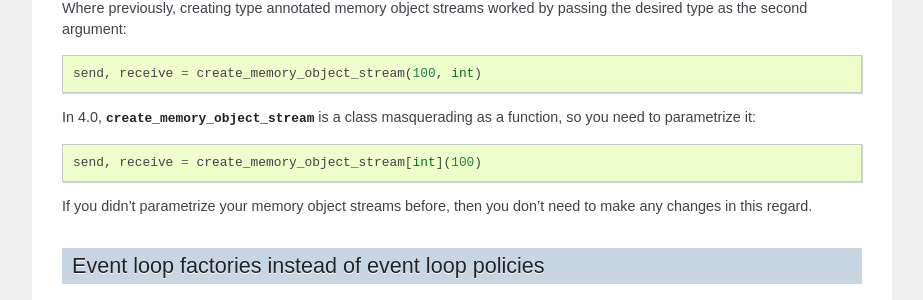
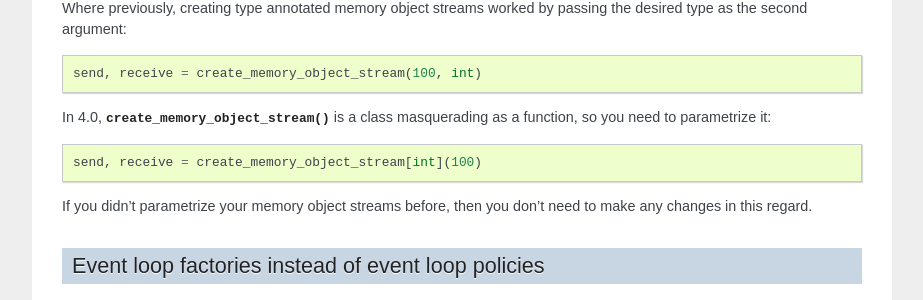
Before and after one commit to agronholm/anyio, a Sphinx documentation site: the page built from docs/migration.rst, in a window 1280 px wide and 900 px high, scrolled down 1672 px. Shown: the part 149-449 px from the top of the window, without its empty margins (198-1121 px from the left). Built offline with Sphinx 7.4.7, drawn with Linux system fonts in a browser that asks for light colours; the version number could not be read and is left out; part of the change alters nothing that is shown.

```diff
--- a/docs/migration.rst
+++ b/docs/migration.rst
@@ -106,7 +106,7 @@ desired type as the second argument::
 
     send, receive = create_memory_object_stream(100, int)
 
-In 4.0, :class:`create_memory_object_stream` is a class masquerading as a function, so
+In 4.0, :class:`create_memory_object_stream() <create_memory_object_stream>` is a class masquerading as a function, so
 you need to parametrize it::
 
     send, receive = create_memory_object_stream[int](100)
```
